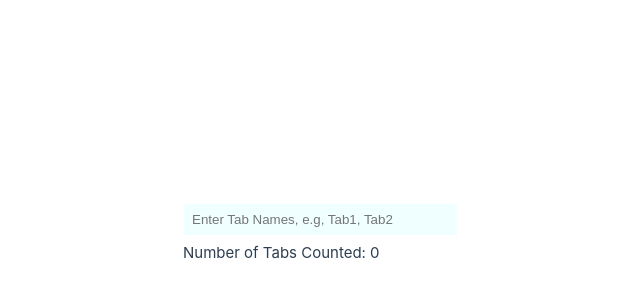
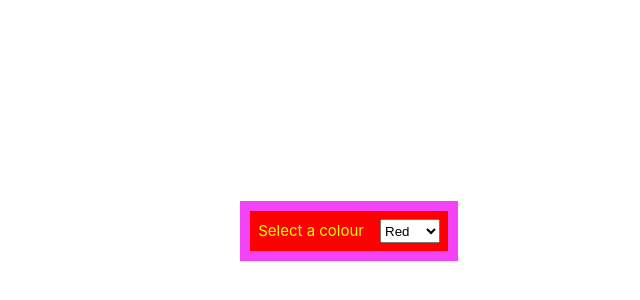
Before and after one commit to MSA0202/vue-minis, a Vue app: page / in a window 1280 px wide. Shown: the part 164-464 px from the top of the page, without its empty margins (182-822 px from the left). Built offline with nearby package versions, Linux system fonts and the light colour scheme.

Commit message:
Task 6 - BaseSelect with background colour changer

```diff
--- a/src/App.vue
+++ b/src/App.vue
@@ -14,22 +14,30 @@ import AlertView from "@/components/task4-basealert/view/AlertView.vue";
 import AlertBox from "@/components/task4-basealert/AlertBox.vue";
 import BaseTab from "@/components/task5-basetabs/BaseTab.vue";
 import TabView from "@/components/task5-basetabs/TabView.vue";
+import BaseSelect from "@/components/task6-baseselectoption/BaseSelect.vue";
 </script>
 
 <template>
-  <div>
-    <!-- <Button /> -->
-    <!-- <WorkoutCardParent /> -->
-    <!-- <BookShelfParent /> -->
-    <!-- <UserDashboardParent /> -->
-    <!-- <PUserDashboardParent /> -->
-    <!--    <UserList />-->
+  <div class="all-views">
+<!--     <Button />-->
+<!--     <WorkoutCardParent />-->
+<!--     <BookShelfParent />-->
+<!--     <UserDashboardParent />-->
+<!--     <PUserDashboardParent />-->
+<!--        <UserList />-->
 <!--    <BaseCounter/>-->
 <!--    <BaseToggle/>-->
 <!--    <BaseTextarea/>-->
 <!--    <AlertView/>-->
-    <TabView/>
+<!--    <TabView/>-->
+    <BaseSelect/>
   </div>
 </template>
 
-<style scoped></style>
+<style scoped>
+.all-views > * {
+  border: 10px solid rgba(244,70,255,0.96);
+  padding: 8px;
+  margin-bottom: 10px;
+}
+</style>
--- /dev/null
+++ b/src/components/task6-baseselectoption/BaseSelect.vue
@@ -0,0 +1,44 @@
+<template>
+  <div class="wrapper" :style="wrapperStyle">
+    <label>Select a colour</label>
+    <select class="b-select" v-model="selected">
+      <option class="b-option" v-for="c in colours"> {{c.name}} </option>
+    </select>
+  </div>
+</template>
+
+<script setup lang="ts">
+import {computed, type Reactive, ref} from "vue";
+
+const colours: Reactive<Colours[]> =
+[
+  {name: "Red", colour: "#ff0000"},
+  {name: "Green", colour: "#00ff00"},
+  {name: "Blue", colour: "#0000ff"}
+];
+
+interface Colours
+{
+  name: string,
+  colour: string
+}
+
+const selected = ref(colours[0].name);
+
+/*
+:style = JavaScript object → use camelCase
+<style> = real CSS → use kebab-case
+* */
+const wrapperStyle = computed(() => ({
+  backgroundColor: selected.value,
+  color: "yellow"
+}))
+</script>
+
+<style scoped>
+.wrapper
+{
+  display: flex;
+  gap: 1rem;
+}
+</style>
```
